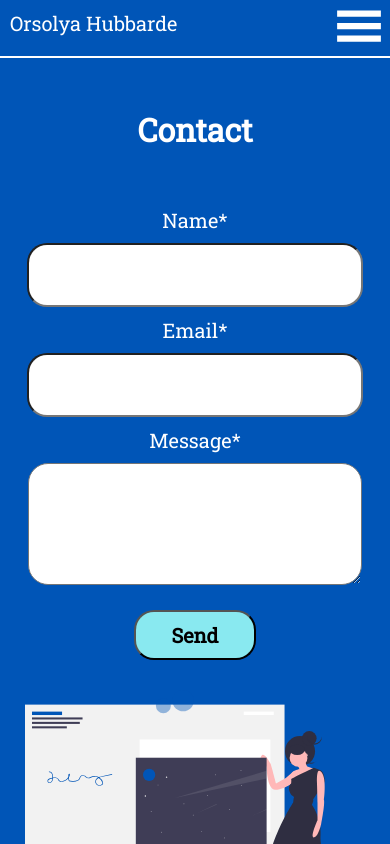
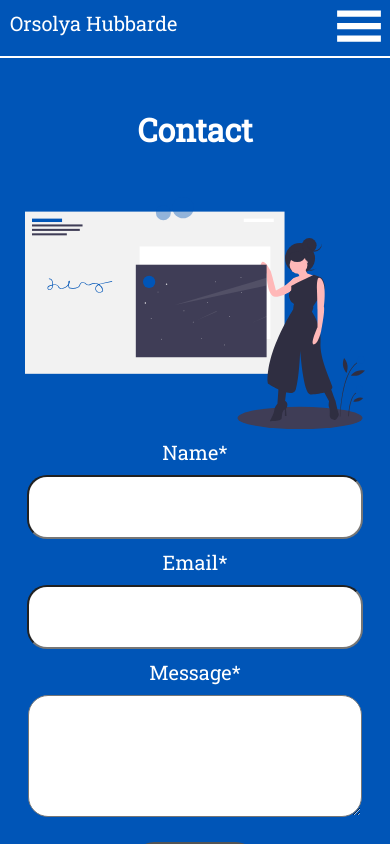
Before and after one commit to pokica1/Portfolio, a React (Create React App) app: page /contact in a window 390 px wide. Shown: the top 844 px of the page. Built offline with nearby package versions, Linux system fonts and the light colour scheme.

Commit message:
contact form mobile view changed

```diff
--- a/src/ContactForm/ContactForm.css
+++ b/src/ContactForm/ContactForm.css
@@ -82,10 +82,12 @@ textarea:focus {
 }
 
 @media only screen and (max-width: 600px) {
-	img {
+	#contactImage {
 		width: auto;
 		height: auto;
-		padding: 25px;
+		padding-left: 25px;
+		padding-right: 25px;
+		order: 0;
 	}
 	#formImageContainer {
 		display: flex;
@@ -95,4 +97,8 @@ textarea:focus {
 	.message.visible {
 		margin-right: 0;
 	}
+
+	.formContainer.visible {
+		order: 1;
+	}
 }
--- a/src/ContactForm/ContactForm.js
+++ b/src/ContactForm/ContactForm.js
@@ -50,7 +50,11 @@ export const ContactForm = () => {
 			<div className={isMessageSent ? "message visible" : "message notVisible"}>
 				Thank you for your message, it has been sent!
 			</div>
-			<img src="contactImage.svg" alt="woman standing with a big postcard" />
+			<img
+				id="contactImage"
+				src="contactImage.svg"
+				alt="woman standing with a big postcard"
+			/>
 		</div>
 	);
 };
```
